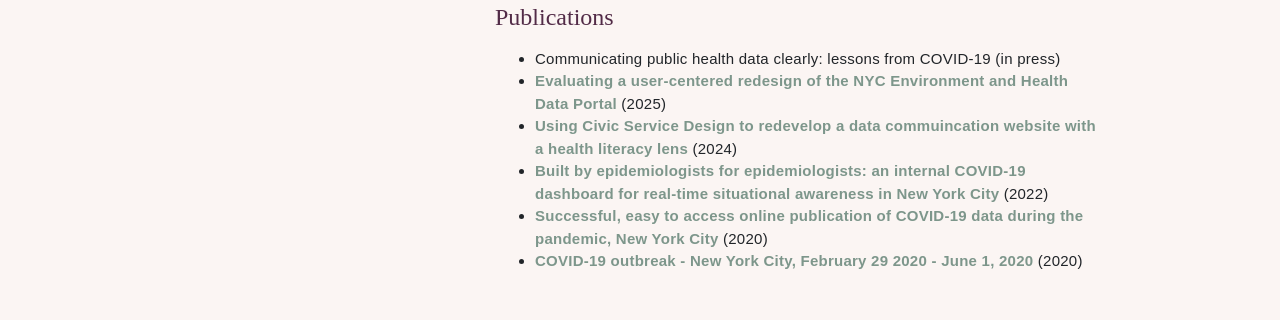
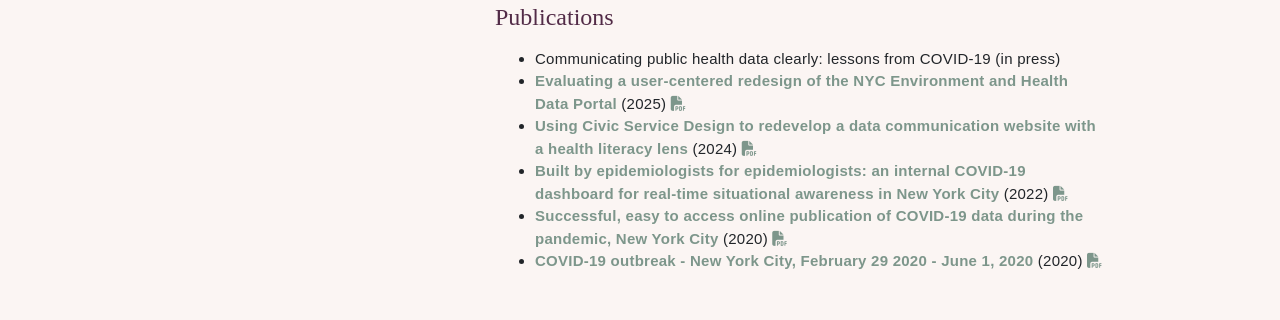
Before and after one commit to mmontesanonyc/my-website, a plain HTML site: page index.html in a window 1280 px wide. Shown: the part 1001-1321 px from the top of the page. Drawn offline with nearby package versions, Linux system fonts and the light colour scheme.

Commit message:
add pdfs

```diff
--- a/index.html
+++ b/index.html
@@ -84,12 +84,16 @@
                         <h2 class="h4 p-a">Publications</h2>
                         <p>
                         <ul>
-                            <li>Communicating public health data clearly: lessons from COVID-19 (in press)</li>
-                            <li><a href="https://journals.lww.com/jphmp/abstract/9900/evaluating_a_user_centered_redesign_of_the_nyc.441.aspx">Evaluating a user-centered redesign of the NYC Environment and Health Data Portal</a> (2025)</li>
-                            <li><a href="https://journals.lww.com/jphmp/fulltext/2024/09000/using_civic_service_design_methods_to_redevelop_a.23.aspx?context=latestarticles&casa_token=2LUbmGfRkUAAAAAA:lqUE4FO4oViViEVGH4u77pgzXcFypEzlSoz4fIVZX4sm73U6Bc4lW6gtlFdbs6THPrhGTkvefiFOhb_9V45HBz1F">Using Civic Service Design to redevelop a data commuincation website with a health literacy lens</a> (2024)</li>
-                            <li><a href="https://academic.oup.com/jamiaopen/article-abstract/5/2/ooac029/6582583">Built by epidemiologists for epidemiologists: an internal COVID-19 dashboard for real-time situational awareness in New York City</a> (2022)</li>
-                            <li><a href="https://ajph.aphapublications.org/doi/abs/10.2105/AJPH.2021.306446">Successful, easy to access online publication of COVID-19 data during the pandemic, New York City</a> (2020)</li>
-                            <li><a href="https://www.cdc.gov/mmwr/volumes/69/wr/mm6946a2.htm">COVID-19 outbreak - New York City, February 29 2020 - June 1, 2020</a> (2020)</li>
+                            <li>Communicating public health data clearly: lessons from COVID-19 (in press) </li>
+                            <li><a href="https://journals.lww.com/jphmp/abstract/9900/evaluating_a_user_centered_redesign_of_the_nyc.441.aspx">Evaluating a user-centered redesign of the NYC Environment and Health Data Portal</a> (2025) <a href="pubs/JPHMP - Evaluating a user-centered redesign.pdf"><i class="fas fa-file-pdf"></i></a></li>
+
+                            <li><a href="https://journals.lww.com/jphmp/fulltext/2024/09000/using_civic_service_design_methods_to_redevelop_a.23.aspx?context=latestarticles&casa_token=2LUbmGfRkUAAAAAA:lqUE4FO4oViViEVGH4u77pgzXcFypEzlSoz4fIVZX4sm73U6Bc4lW6gtlFdbs6THPrhGTkvefiFOhb_9V45HBz1F">Using Civic Service Design to redevelop a data communication website with a health literacy lens</a> (2024) <a href="pubs/JPHMP - using civic service design to redevelop a data comms website with a health literacy lens.pdf"><i class="fas fa-file-pdf"></i></a></li>
+
+                            <li><a href="https://academic.oup.com/jamiaopen/article-abstract/5/2/ooac029/6582583">Built by epidemiologists for epidemiologists: an internal COVID-19 dashboard for real-time situational awareness in New York City</a> (2022) <a href="pubs/JAMIA - built by epidemiologists for epidemiologists.pdf"><i class="fas fa-file-pdf"></i></a></li>
+
+                            <li><a href="https://ajph.aphapublications.org/doi/abs/10.2105/AJPH.2021.306446">Successful, easy to access online publication of COVID-19 data during the pandemic, New York City</a> (2020) <a href="/pubs/AJPH - successful online publication of COVID-19 data, NYC.pdf"><i class="fas fa-file-pdf"></i></a></li>
+
+                            <li><a href="https://www.cdc.gov/mmwr/volumes/69/wr/mm6946a2.htm">COVID-19 outbreak - New York City, February 29 2020 - June 1, 2020</a> (2020) <a href="/pubs/CDC MMWS - COVID-19 outbreak, NYC.pdf"><i class="fas fa-file-pdf"></i></a></li>
                         </ul>
                         </p>
 
```
